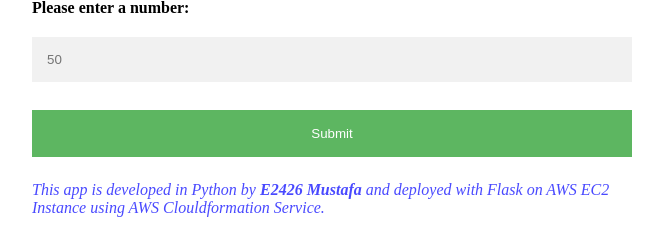
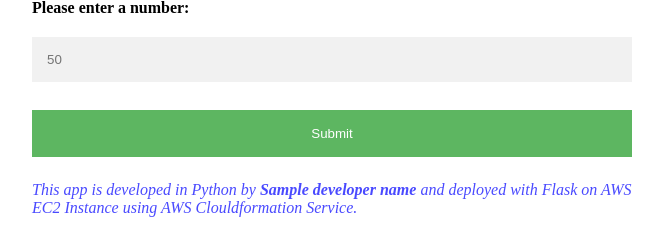
Before and after one commit to Musti4096/aws_devops_workshop, a Flask app: template aws/projects/001-roman-numerals-converter/templates/index.html in a window 1280 px wide. Shown: the part 568-801 px from the top of the page, without its empty margins (308-971 px from the left). Run offline with Flask 2, Linux system fonts and the light colour scheme; the template is opened without the code that fills it: most values are stand-ins (such as "Sample title", 1, 10 or a date in 2020).

Commit message:
updated files

```diff
--- a/aws/projects/001-roman-numerals-converter/app.py
+++ b/aws/projects/001-roman-numerals-converter/app.py
@@ -26,12 +26,13 @@ def romenconvert(num):
 
 @app.route("/", methods = ["POST", "GET"])
 def index():
+    developer_name = "E2426 Mustafa"
     if request.method == "POST":
         number_decimal = request.form.get("number")
         number_roman = romenconvert(number_decimal)
-        return render_template("result.html", number_decimal = number_decimal, number_roman = number_roman )
+        return render_template("result.html", number_decimal = number_decimal, number_roman = number_roman, developer_name = developer_name )
     else:
-        return render_template("index.html")
+        return render_template("index.html", developer_name = developer_name)
 
 
 
--- a/aws/projects/001-roman-numerals-converter/templates/index.html
+++ b/aws/projects/001-roman-numerals-converter/templates/index.html
@@ -71,7 +71,7 @@
         {% endif %}
     </form>
 
-    <p class="footnote"><i>This app is developed in Python by <b>E2426 Mustafa</b> and deployed with Flask on AWS EC2 Instance using AWS Clouldformation Service.</i></p>
+    <p class="footnote"><i>This app is developed in Python by <b>{{developer_name}}</b> and deployed with Flask on AWS EC2 Instance using AWS Clouldformation Service.</i></p>
 </body>
 
 </html>
```
